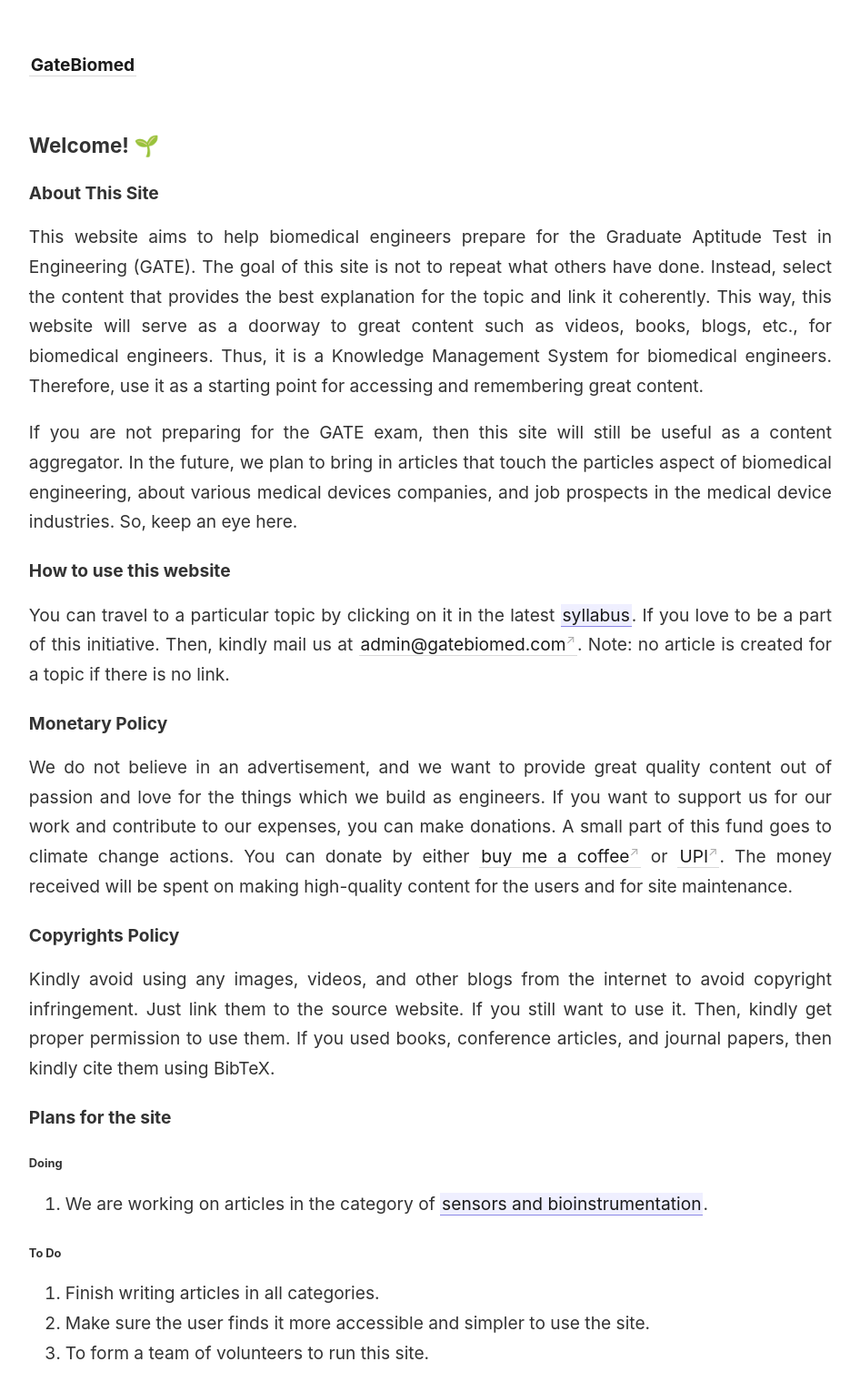
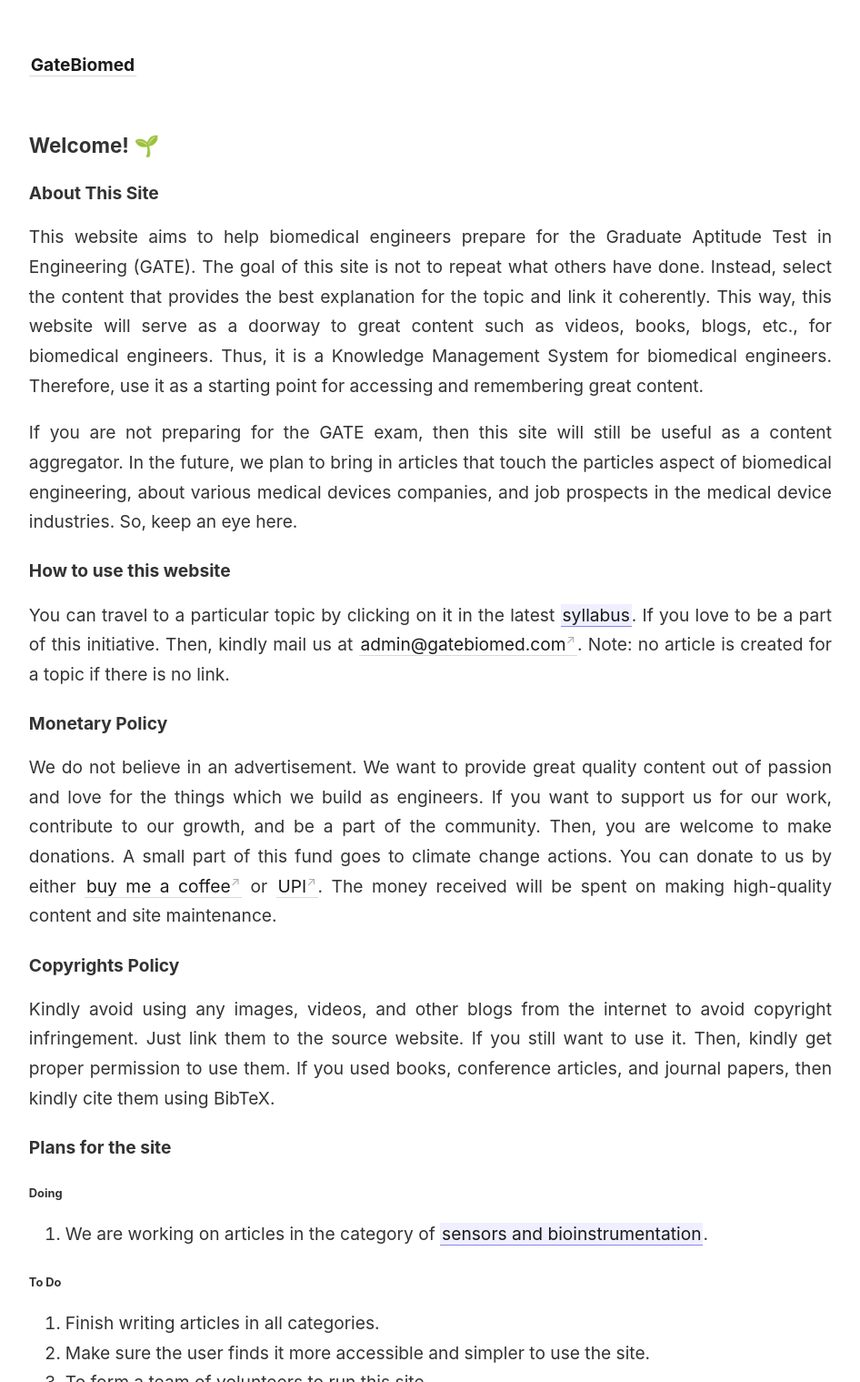
Before and after one commit to ajaygunalan/biomedrobo, a Jekyll site: the page built from _pages/index.md, in a window 1280 px wide, cut to the strip 0-1519 px from the top of the page. Shown: the whole strip at 91% size, without its empty margins (45-991 px from the left). Built offline with Jekyll 4.4.1, drawn with Linux system fonts in a browser that asks for light colours.

Commit message:
monetary policy

```diff
--- a/_pages/index.md
+++ b/_pages/index.md
@@ -18,7 +18,7 @@ If you are not preparing for the GATE exam, then this site will still be useful
 You can travel to a particular topic by clicking on it in the latest [[syllabus]]. If you love to be a part of this initiative. Then, kindly mail us at [admin@gatebiomed.com](mailto:admin@gatebiomed.com). Note: no article is created for a topic if there is no link.
 
 #### Monetary Policy
-We do not believe in an advertisement, and we want to provide great quality content out of passion and love for the things which we build as engineers. If you want to support us for our work and contribute to our expenses, you can make donations. A small part of this fund goes to climate change actions. You can donate by either [buy me a coffee](https://www.buymeacoffee.com/gateBiomed) or [UPI](https://upayi.ml/ajay.gunalan@axisbank). The money received will be spent on making high-quality content for the users and for site maintenance.
+We do not believe in an advertisement. We want to provide great quality content out of passion and love for the things which we build as engineers. If you want to support us for our work, contribute to our growth, and be a part of the community. Then, you are welcome to make donations. A small part of this fund goes to climate change actions. You can donate to us by either [buy me a coffee](https://www.buymeacoffee.com/gateBiomed) or [UPI](https://upayi.ml/ajay.gunalan@axisbank). The money received will be spent on making high-quality content and site maintenance.
 
 #### Copyrights Policy
 Kindly avoid using any images, videos, and other blogs from the internet to avoid copyright infringement. Just link them to the source website. If you still want to use it. Then, kindly get proper permission to use them. If you used books, conference articles, and journal papers, then kindly cite them using BibTeX.
```
